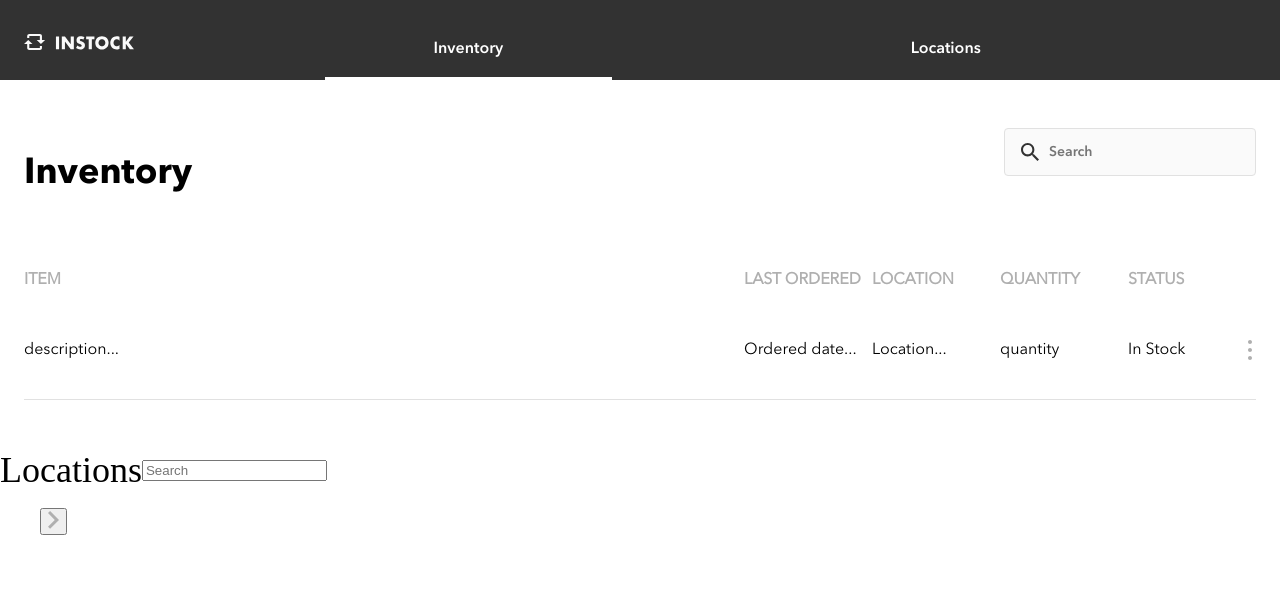
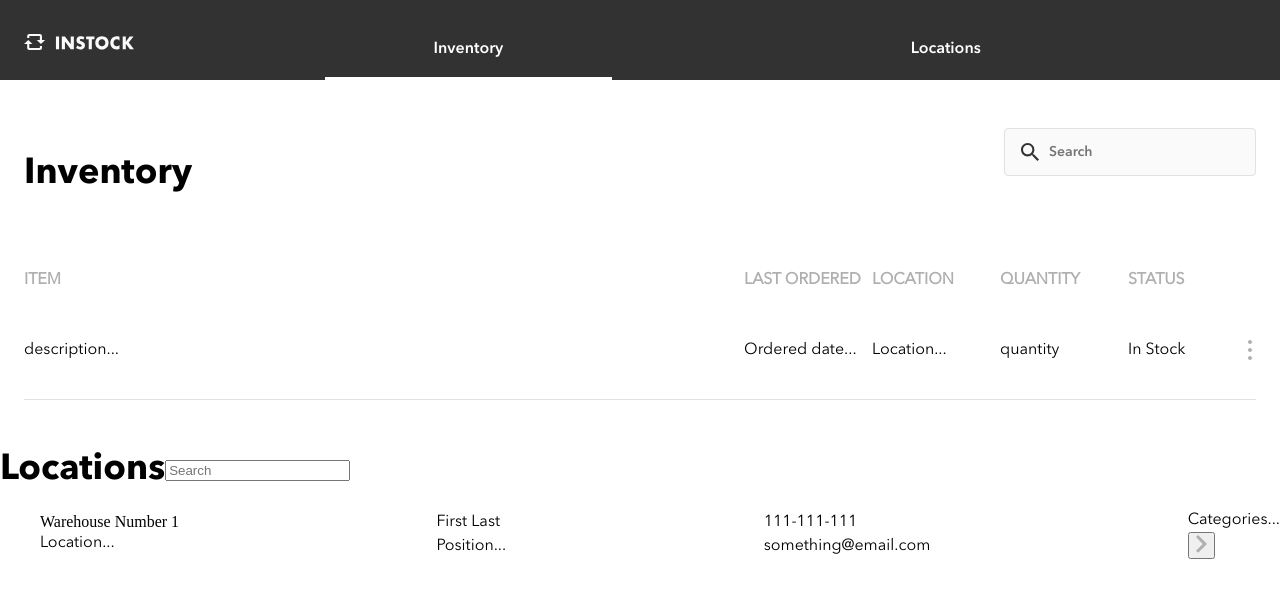
Before and after one commit to monica-zarate/in-stock, a React (Create React App) app in the folder client/: page / in a window 1280 px wide. Shown: the top 598 px of the page. Built offline with nearby package versions, Linux system fonts and the light colour scheme.

Commit message:
Add some style to location component

```diff
--- a/client/src/components/Locations.js
+++ b/client/src/components/Locations.js
@@ -25,45 +25,31 @@ class Locations extends Component {
         <ul className="warehouse-list">
           <li className="warehouse-list__item">
             <div className="warehouse-list__warehose-wrapper">
-              <span className="warehouse-text--name">
-                {this.state.warehouseData.name}
-              </span>
-              <p className="warehouse-list__text--address">
-                {this.state.warehouseData.location}
-              </p>
+              <span className="warehouse-text--name">Warehouse Number 1</span>
+              <p className="warehouse-list__text--address">Location...</p>
             </div>
           </li>
           <li className="warehouse-list__item">
             <div className="warehouse-list__contact-wrapper">
-              <p className="warehouse-list__text--contact-name">
-                {this.state.warehouseData.contactName}
-              </p>
+              <p className="warehouse-list__text--contact-name">First Last</p>
               <p className="warehouse-list__text--contact-position">
-                {this.state.warehouseData.position}
+                Position...
               </p>
             </div>
           </li>
           <li className="warehouse-list__item">
             <div className="warehouse-list__contact-info-wrapper">
-              <p className="warehouse-list__text--number">
-                {this.state.warehouseData.phoneNumber}
-              </p>
-              <p className="warehouse-list__text--email">
-                {this.state.warehouseData.email}
-              </p>
+              <p className="warehouse-list__text--number">111-111-111</p>
+              <p className="warehouse-list__text--email">something@email.com</p>
             </div>
           </li>
           <li className="warehouse-list__item">
             <div className="warehouse-list__categories-wrapper">
-              <p className="warehouse-list__text--categories">
-                {this.state.warehouseData.categories}
-              </p>
+              <p className="warehouse-list__text--categories">Categories...</p>
+              <button className="warehouse-list__btn">
+                <img src={ArrowRight} alt="Arrow Right" />
+              </button>
             </div>
-          </li>
-          <li className="warehouse-list__item">
-            <button className="warehouse-list__btn">
-              <img src={ArrowRight} alt="Arrow Right" />
-            </button>
           </li>
         </ul>
       </div>
--- a/client/src/style/main.css
+++ b/client/src/style/main.css
@@ -157,7 +157,7 @@ li {
 
 .navigation__options-text {
   margin-top: 0;
-  font-family: Avenir Next Demi Bold;
+  font-family: "Avenir Next Demi Bold";
   font-size: 0.875rem;
   line-height: 1.375rem;
   text-decoration: none;
@@ -230,7 +230,7 @@ li {
     padding-top: 2.3rem;
   }
   .navigation__options-text {
-    font-family: Avenir Next Demi Bold;
+    font-family: "Avenir Next Demi Bold";
     font-size: 1rem;
     line-height: 1.375rem;
   }
@@ -296,7 +296,7 @@ li {
 }
 
 label {
-  font-family: Avenir Next Regular;
+  font-family: "Avenir Next Regular";
   font-size: 0.875rem;
   line-height: 1.375rem;
   color: #afafaf;
@@ -306,7 +306,7 @@ label {
 
 p {
   margin-bottom: 1.5rem;
-  font-family: Avenir Next Regular;
+  font-family: "Avenir Next Regular";
   font-size: 0.875rem;
   line-height: 1.375rem;
 }
@@ -326,7 +326,7 @@ p {
 }
 
 .inventory__title {
-  font-family: Avenir Next Bold;
+  font-family: "Avenir Next Bold";
   font-size: 1.5rem;
   line-height: 1.375rem;
   padding-bottom: 1rem;
@@ -363,7 +363,7 @@ p {
   width: inherit;
   height: 2.875rem;
   margin-right: 0.3125rem;
-  font-family: Avenir Next Demi Bold;
+  font-family: "Avenir Next Demi Bold";
   font-size: 0.875rem;
   line-height: 1.375rem;
   border: none;
@@ -375,7 +375,7 @@ p {
 
 .inventory__product {
   text-decoration: none;
-  font-family: Avenir Next Demi Bold;
+  font-family: "Avenir Next Demi Bold";
   font-size: 0.875rem;
   line-height: 1.375rem;
   padding-bottom: 1rem;
@@ -414,7 +414,7 @@ p {
   p,
   label {
     margin: unset;
-    font-family: Avenir Next Regular;
+    font-family: "Avenir Next Regular";
     font-size: 1rem;
     line-height: 1.5rem;
   }
@@ -503,7 +503,7 @@ p {
     margin-bottom: 3rem;
   }
   .inventory__title {
-    font-family: Avenir Next Bold;
+    font-family: "Avenir Next Bold";
     font-size: 2.25rem;
     line-height: 2.75rem;
     padding-bottom: unset;
@@ -550,8 +550,20 @@ p {
 }
 
 .location__title {
-  font-family: "Avenir-Bold";
+  font-family: "Avenir Next Bold";
   font-size: 36px;
   line-height: 44px;
 }
+
+.warehouse-list {
+  display: -webkit-box;
+  display: -ms-flexbox;
+  display: flex;
+  -webkit-box-align: center;
+      -ms-flex-align: center;
+          align-items: center;
+  -webkit-box-pack: justify;
+      -ms-flex-pack: justify;
+          justify-content: space-between;
+}
 /*# sourceMappingURL=main.css.map */
--- a/client/src/style/partials/_location.scss
+++ b/client/src/style/partials/_location.scss
@@ -14,4 +14,7 @@
 }
 
 .warehouse-list {
+  display: flex;
+  align-items: center;
+  justify-content: space-between;
 }
```
Also changed, not shown: client/src/style/partials/_mixins.scss (+0 -17 lines), client/src/style/partials/_typography.scss (+3 -4 lines), 1 other file (tests, documents, lock files or other folders).
